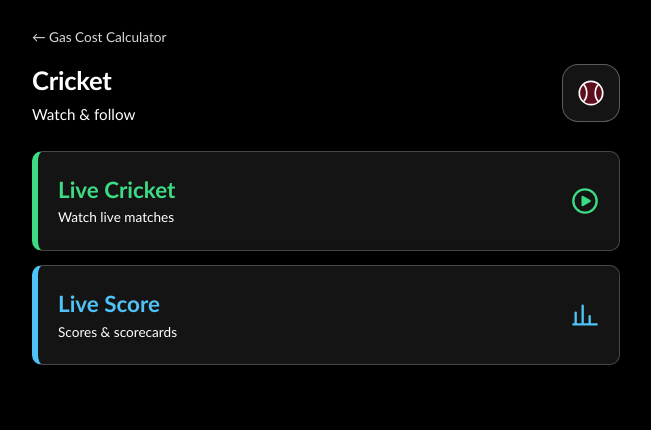
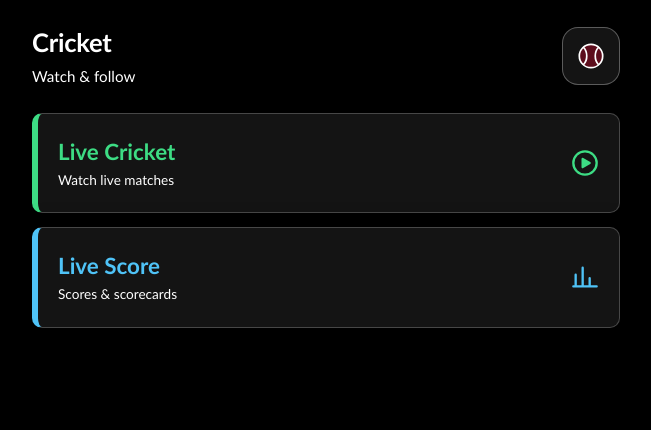
Before and after one commit to iqbxlsingh/Cricket, a plain HTML site: page cricket.html in a window 1280 px wide. Shown: the whole page, without its empty margins (314-965 px from the left). Drawn offline with Linux system fonts and the light colour scheme.

Commit message:
Remove back link from cricket.html

```diff
--- a/cricket.html
+++ b/cricket.html
@@ -25,7 +25,6 @@ h1{font-size:1.6rem;margin:0 0 4px;letter-spacing:-.01em;font-weight:600}
 </head>
 <body>
 <main>
-  <a class="back" href="index.html">&larr; Gas Cost Calculator</a>
   <div class="top">
     <div><h1>Cricket</h1><p class="sub">Watch &amp; follow</p></div>
     <div class="logo" role="img" aria-label="Cricket ball">
```
